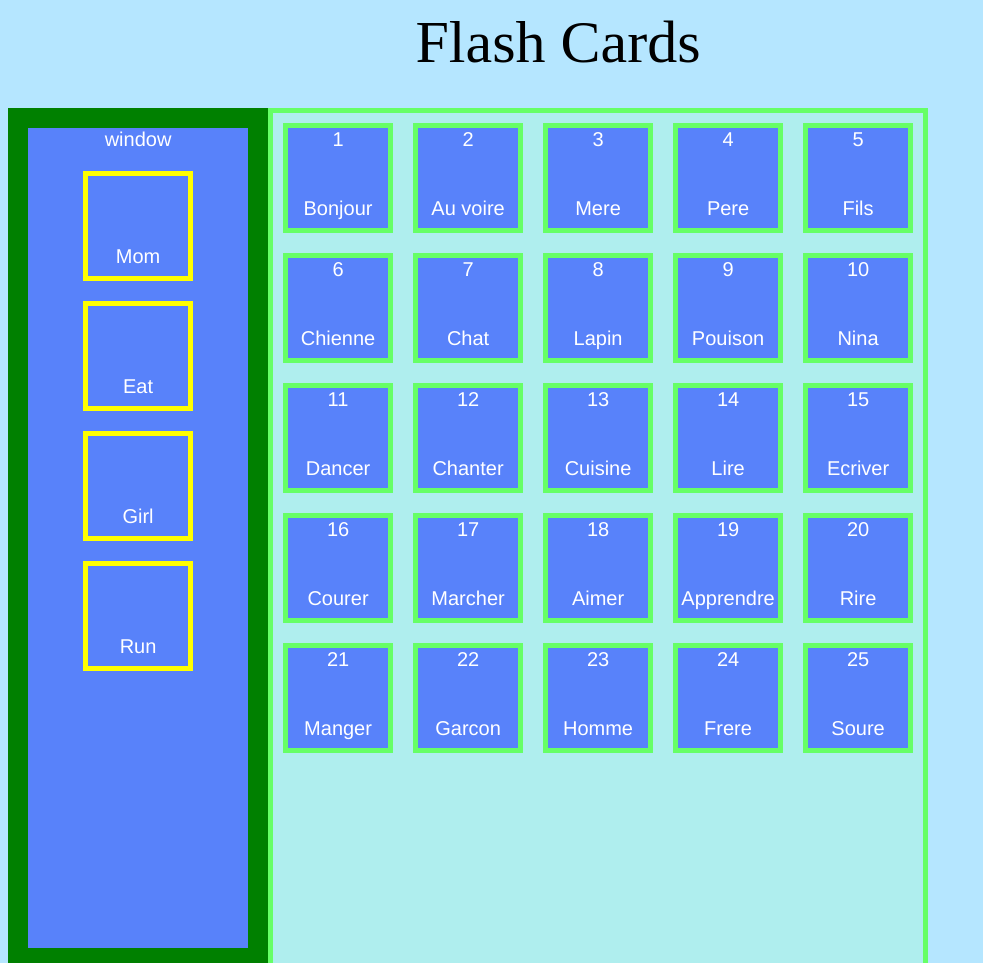
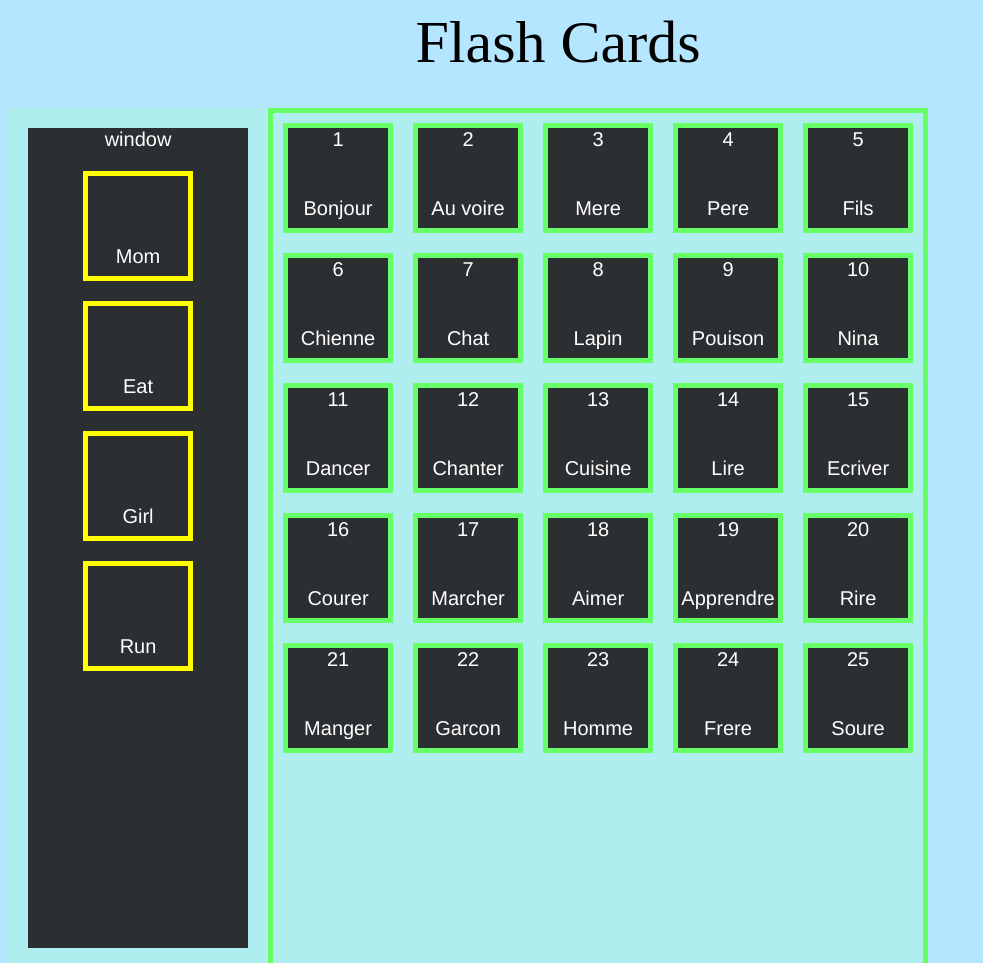
Before and after one commit to setonpariser/setonpariser.github.io, a plain HTML site: page flashcards.html in a window 1280 px wide. Shown: the top 963 px of the page, without its empty margins (0-983 px from the left). Drawn offline with nearby package versions, Linux system fonts and the light colour scheme.

Commit message:
Update flashcards.html

```diff
--- a/flashcards.html
+++ b/flashcards.html
@@ -18,7 +18,7 @@
 			div {
 				height: 100px;
 				width: 100px;
-				background-color: #5882FA;
+				background-color: #2c2f32;
 				color: white;
 				font-size: 20px;
 				font-family: helvetica;
@@ -35,7 +35,7 @@
 				width: 220px;
 
 				height: 820px;
-				border: 20px solid green;
+				border: 20px solid #afeeee;
 			}
 			div.wbwindow{
 				width: 200px;
```
